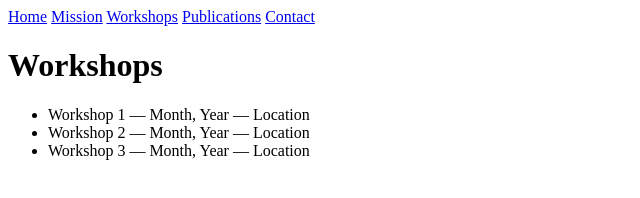
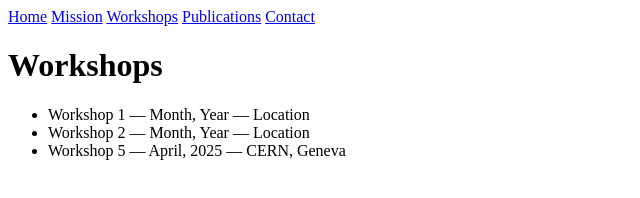
Before and after one commit to MALAPA-Collab/MALAPA-Collab.github.io, an Astro site: page /workshops in a window 1280 px wide. Shown: the full height of the page, 0-640 px from the left. Built offline with nearby package versions, Linux system fonts and the light colour scheme; Astro itself is replaced by a stand-in of ours.

Commit message:
Small change to trigger build

```diff
--- a/src/pages/workshops.astro
+++ b/src/pages/workshops.astro
@@ -7,6 +7,6 @@
   <ul class="list-disc ml-6">
     <li>Workshop 1 — Month, Year — Location</li>
     <li>Workshop 2 — Month, Year — Location</li>
-    <li>Workshop 3 — Month, Year — Location</li>
+    <li>Workshop 5 — April, 2025 — CERN, Geneva</li>
   </ul>
 </BaseLayout>
```
